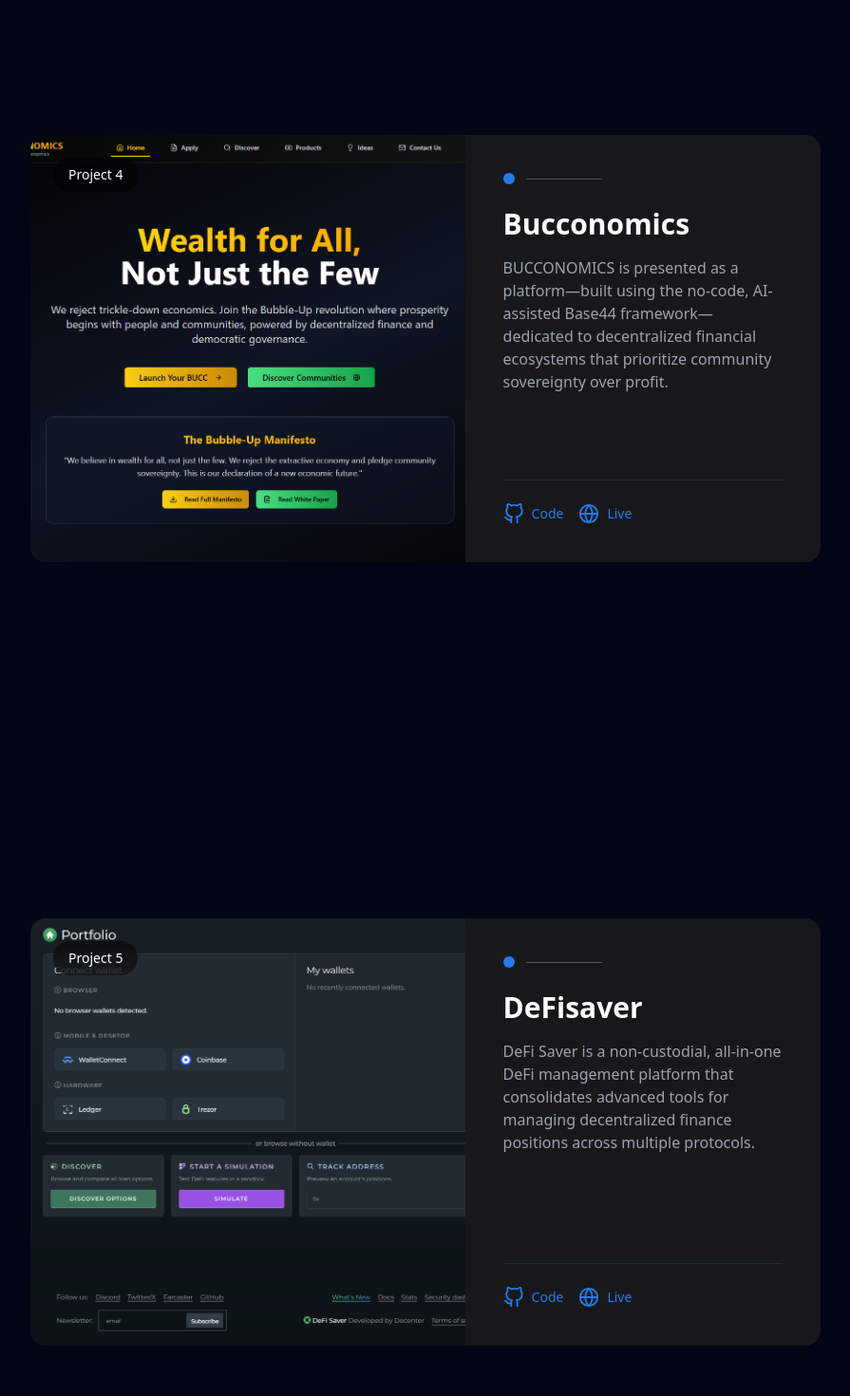
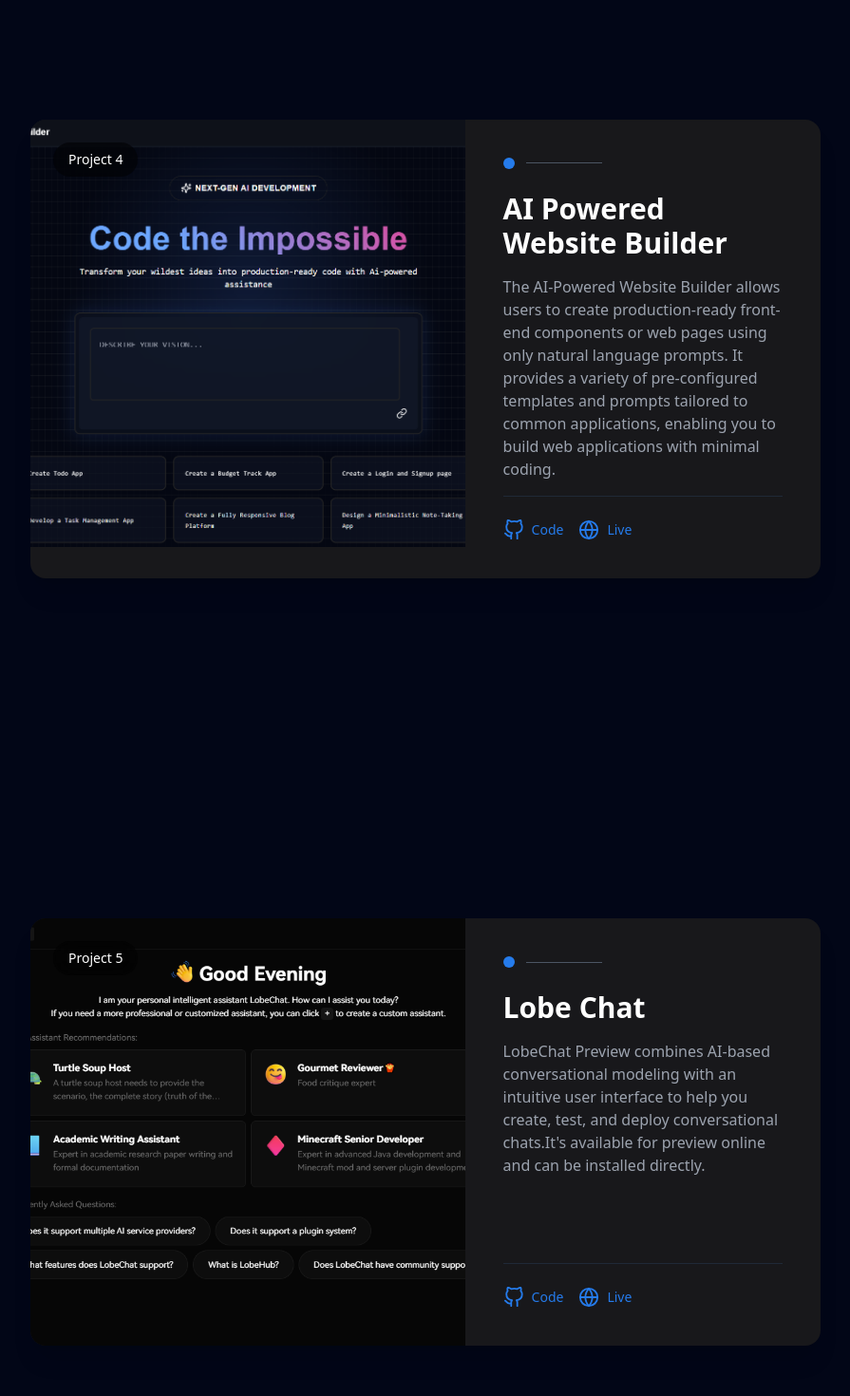
Before and after one commit to Large-Diamond/portfolio, a React (Vite) app: page /projects in a window 1280 px wide. Shown: the part 2420-3890 px from the top of the page at 95% size, without its empty margins (192-1087 px from the left). Built offline with nearby package versions, Linux system fonts and the light colour scheme.

Commit message:
feat: updated the projects file

```diff
--- a/src/pages/Projects/Projects.jsx
+++ b/src/pages/Projects/Projects.jsx
@@ -29,6 +29,22 @@
     liveLink: "https://app.compound.finance/",
   },
   {
+    title: "AI Powered Website Builder",
+    description:"The AI-Powered Website Builder allows users to create production-ready front-end components or web pages using only natural language prompts. It provides a variety of pre-configured templates and prompts tailored to common applications, enabling you to build web applications with minimal coding.",
+    link: "/AIPoweredWebsiteBuilder.png",
+    color: "#257bebff",
+    githubLink: "https://github.com/Large-Diamond/AI-builder",
+    liveLink: "https://ai-website-builder-mu.vercel.app/",
+  },
+  {
+    title: "Lobe Chat",
+    description:"LobeChat Preview combines AI-based conversational modeling with an intuitive user interface to help you create, test, and deploy conversational chats.It's available for preview online and can be installed directly.",
+    link: "/LobeHub.png",
+    color: "#257bebff",
+    githubLink: "https://github.com/Large-Diamond/",
+    liveLink: "https://chat-preview.lobehub.com/chat",
+  },
+  {
     title: "Bucconomics",
     description: "BUCCONOMICS is presented as a platform—built using the no-code, AI-assisted Base44 framework—dedicated to decentralized financial ecosystems that prioritize community sovereignty over profit.",
     link: "/Bucconomics.png",
@@ -43,14 +59,6 @@
     color: "#257bebff",
     githubLink: "https://github.com/Large-Diamond/",
     liveLink: "https://app.defisaver.com/",
-  },
-  {
-    title: "Lobe Chat",
-    description:"LobeChat Preview combines AI-based conversational modeling with an intuitive user interface to help you create, test, and deploy conversational chats.It's available for preview online and can be installed directly.",
-    link: "/LobeHub.png",
-    color: "#257bebff",
-    githubLink: "https://github.com/Large-Diamond/",
-    liveLink: "https://chat-preview.lobehub.com/chat",
   },
   {
     title: "enzyme",
```
Also changed, not shown: public/AIPoweredWebsiteBuilder.png (added).
